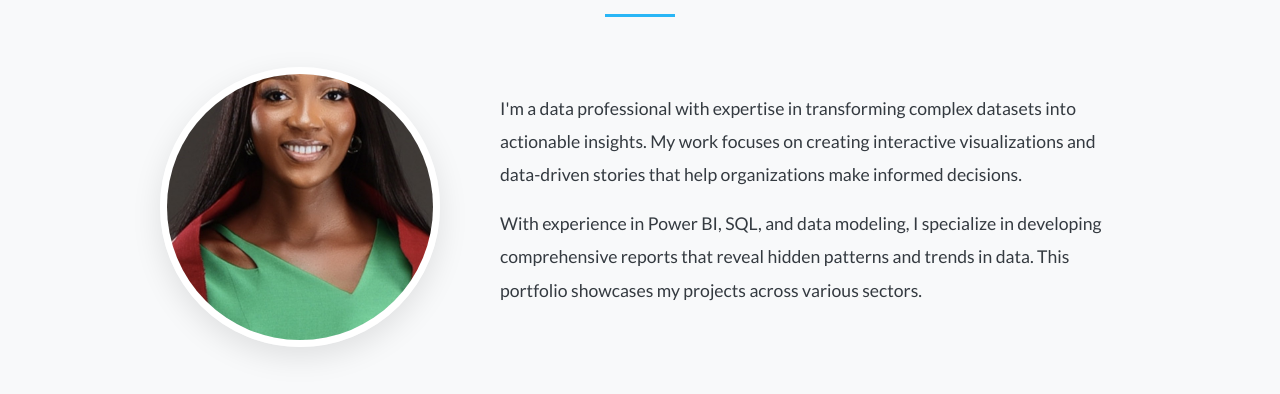
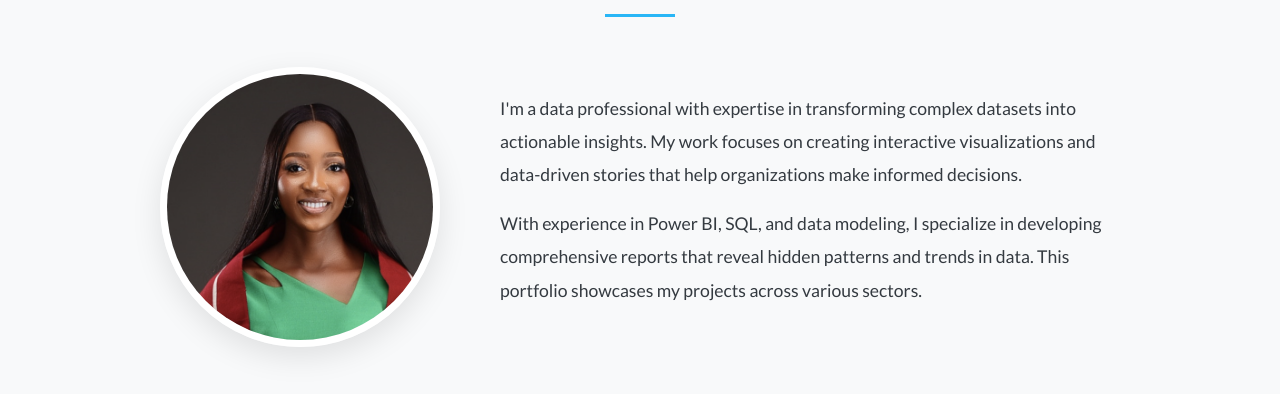
Before and after one commit to adulojumiriam-hub/adulojumiriam.github.io, a plain HTML site: page index.html in a window 1280 px wide. Shown: the part 628-1022 px from the top of the page. Drawn offline with nearby package versions, Linux system fonts and the light colour scheme.

Commit message:
Update index.html

```diff
--- a/index.html
+++ b/index.html
@@ -57,7 +57,7 @@
         <h2>About Me</h2>
         <div class="about-content">
             <!--💡UPDATE: Change the image to your own profile photo in assets/images/-->
-            <img src="assets/images/Miriam Aduloju DP.JPG" alt="Your Name" class="profile-photo">
+            <img src="assets/images/DP Idea - Copy.PNG" alt="Your Name" class="profile-photo">
             <div class="about-text">
                 <!--💡UPDATE: Write your own 'About Me' text here-->
                 <p> I'm a data professional with expertise in transforming complex datasets into actionable insights. My work focuses on creating interactive visualizations and data-driven stories that help organizations make informed decisions.</p>
```
